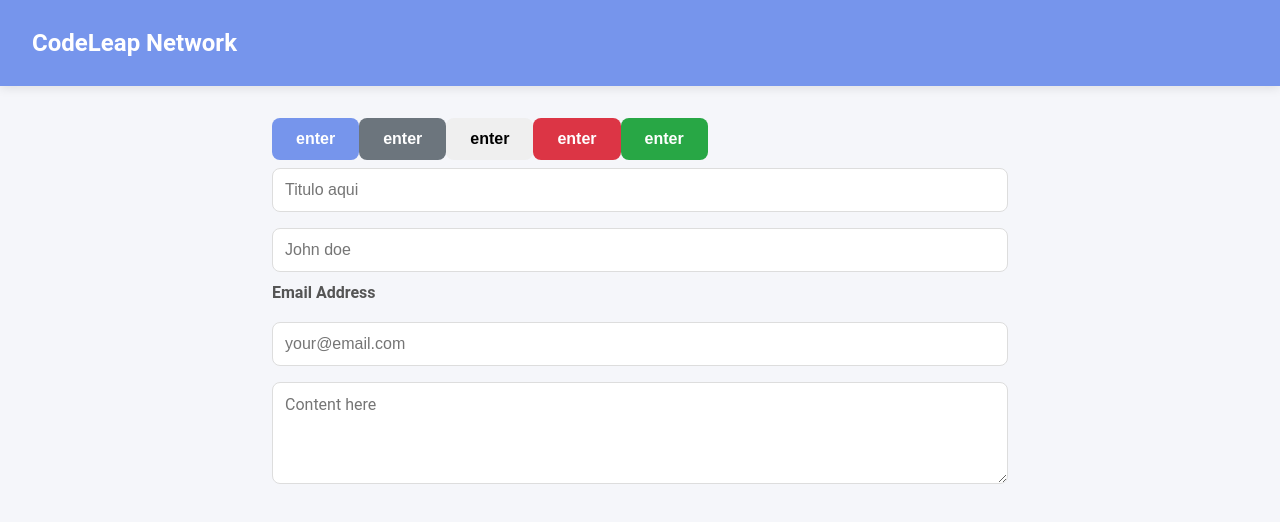
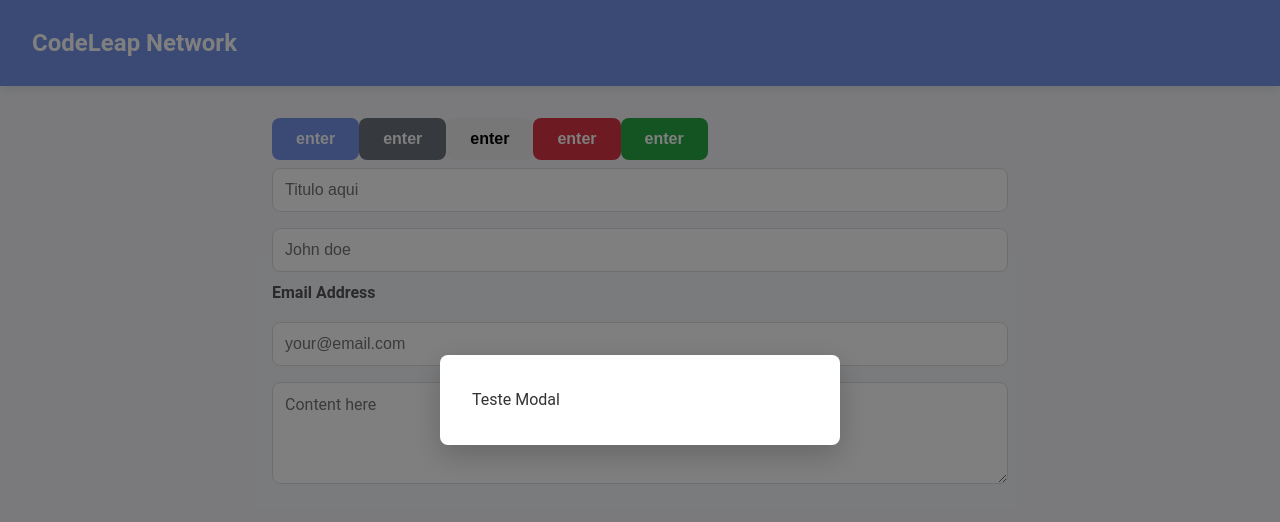
Before and after one commit to evertonProgramadorCriativo/Junior-Frontend-Engineer-CodeLeap, a React (Create React App) app: page / in a window 1280 px wide. Shown: the top 522 px of the page. Built offline with nearby package versions, Linux system fonts and the light colour scheme.

Commit message:
style(Nodal): Open modal and Closed Mondal

```diff
--- a/src/App.js
+++ b/src/App.js
@@ -6,9 +6,11 @@ import {
   Textarea,
   Label // Se quiser usar o genérico
 } from './components/ui/Input/Input';
+import Modal from './components/ui/Modal/Modal';
 function App() {
   return (
     <Layout>
+      <Modal isOpen={true} onClose={() => alert('Modal closed!')}> Teste Modal </Modal>
       <Button
         variant='primary'
 
--- /dev/null
+++ b/src/components/ui/Modal/Modal.css
@@ -0,0 +1,58 @@
+.modal-overlay {
+  position: fixed;
+  top: 0;
+  left: 0;
+  width: 100%;
+  height: 100%;
+  background-color: rgba(0, 0, 0, 0.5);
+  display: flex;
+  align-items: center;
+  justify-content: center;
+  z-index: 1000;
+  padding: 1rem;
+}
+
+.modal {
+  background: white;
+  border-radius: 0.5rem;
+  padding: 2rem;
+  box-shadow: 0 10px 30px rgba(0, 0, 0, 0.2);
+  max-width: 25rem;
+  width: 100%;
+  animation: modalSlideIn 0.3s ease-out;
+}
+
+@keyframes modalSlideIn {
+  from {
+    opacity: 0;
+    transform: translateY(-2rem);
+  }
+  to {
+    opacity: 1;
+    transform: translateY(0);
+  }
+}
+
+.signup-modal h2 {
+  font-size: 1.5rem;
+  font-weight: 700;
+  margin-bottom: 1.5rem;
+  text-align: center;
+  color: #333;
+}
+
+.delete-modal h3 {
+  font-size: 1.125rem;
+  font-weight: 600;
+  margin-bottom: 1.5rem;
+  text-align: center;
+  color: #333;
+}
+
+.edit-modal h3 {
+  font-size: 1.25rem;
+  font-weight: 700;
+  margin-bottom: 1.5rem;
+  text-align: center;
+  color: #333;
+}
--- /dev/null
+++ b/src/components/ui/Modal/Modal.jsx
@@ -0,0 +1,19 @@
+import React from 'react';
+import './Modal.css';
+
+const Modal = ({ isOpen, onClose, children }) => {
+  if (!isOpen) return null;
+
+//stopPropagation() is a method that stops the propagation
+//  of an event in the DOM tree, preventing the event
+// from "rising" to the parent elements.
+  return (
+    <div className="modal-overlay" onClick={onClose}>
+      <div className="modal" onClick={(e) => e.stopPropagation()}>
+        {children}
+      </div>
+    </div>
+  );
+};
+
+export default Modal;
```
